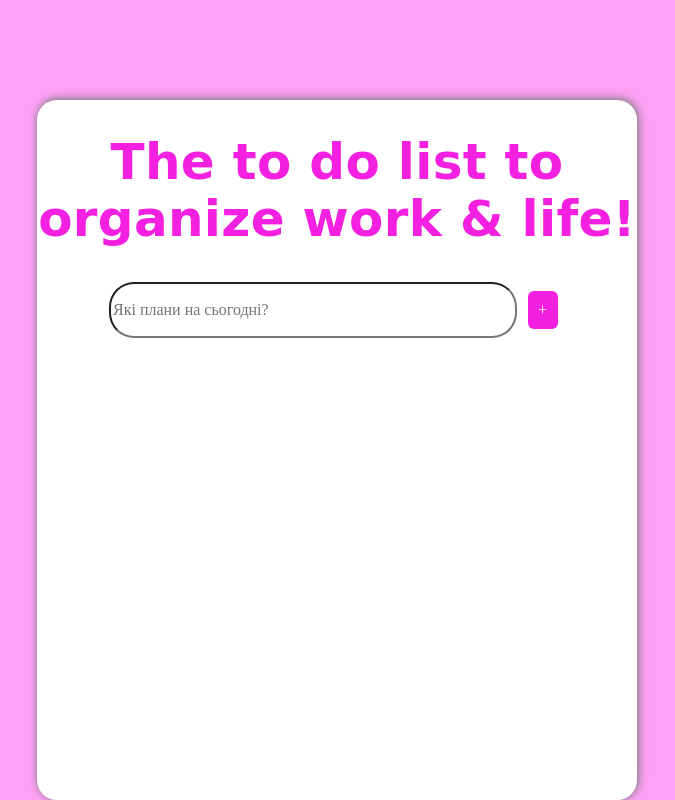
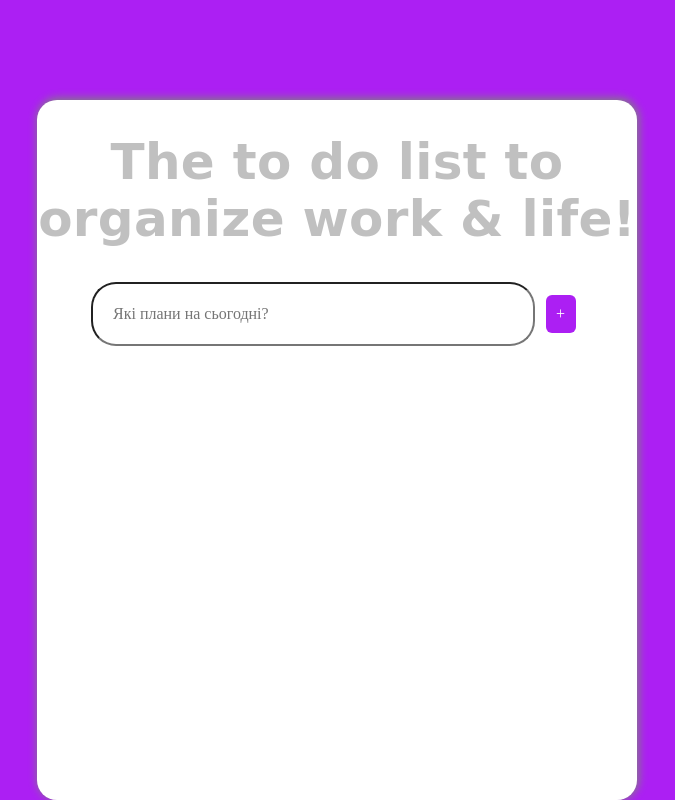
Before and after one commit to MariaRosolovska/ToDoList, a plain HTML site: page index.html in a window 1280 px wide. Shown: the whole page, without its empty margins (353-1028 px from the left). Drawn offline with Linux system fonts and the light colour scheme; a web font is replaced by a local one.

Commit message:
first commit

```diff
--- a/css/style.css
+++ b/css/style.css
@@ -4,7 +4,7 @@ body{
 	align-items: center;
 	text-align: center;
 	flex-direction: column;
-	background-color: #ffa0f7;
+	background-color: #ac1ff3;
 }
 .main-container {
 	background-color: #fff;
@@ -12,7 +12,7 @@ body{
 	margin-left: 100px;
 	border-radius: 20px;
 	box-shadow: 1px -1px 8px 1px gray;
-	height: 700px;
+	min-height: 700px;
 	width: 600px;
 }
 
@@ -23,7 +23,7 @@ body{
 .title {
 	font-family: "Estonia", cursive;
 	font-size: 50px;
-	color: #f31fe1;
+	color: silver;
 	letter-spacing: 0.3px;
 }
 
@@ -35,7 +35,7 @@ body{
 	margin: 7px;
 	display: inline-block;
 	border-radius: 6px;
-	background-color: #f31fe1;
+	background-color: #ac1ff3;
 	color: #fff;
 	letter-spacing: 1px;
 	outline: none;
@@ -45,15 +45,17 @@ body{
 }
 .btn:hover {
 	background-color: #fff;
-	color: #f31fe1;
-	border: 1px solid #f31fe1;
+	color: #ac1ff3;
+	border: 1px solid #ac1ff3;
 }
 
 .input-add-task {
 	min-width: 400px;
 	height: 50px;
 	border-radius: 25px;
+	padding: 5px 20px;
 	transition: all 0.5s;
+	outline: none;
 }
 .input-add-task:hover {
 	box-shadow: 1px -1px 8px 1px gray;
@@ -71,12 +73,8 @@ li {
 
 
 @media (max-width: 600px) {
-	body {
-	  background-color: #f763de;
-	}
 
 	.main-container {
-	  background-color: bisque;
 	  width: 400px;
 	}
 
```
